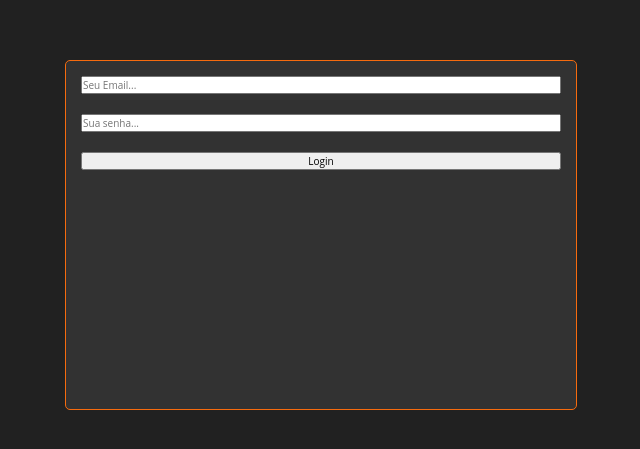
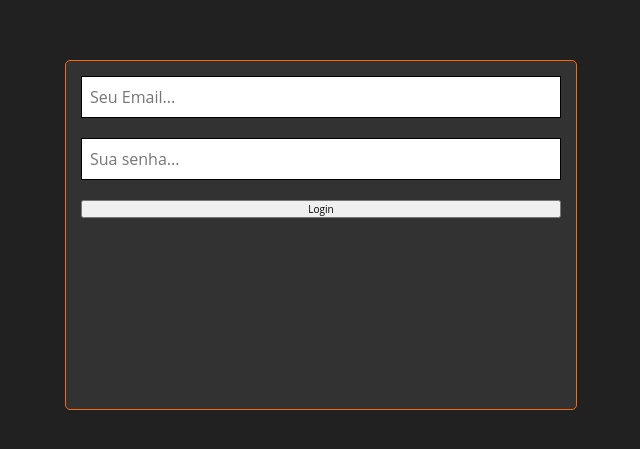
Before and after one commit to YagoFogaca/To-Do-List-React-TS, a React (Vite) app in the folder to-do-list/: page / in a window 1280 px wide. Shown: the part 165-614 px from the top of the page, without its empty margins (319-959 px from the left). Built offline with nearby package versions, Linux system fonts and the light colour scheme.

Commit message:
feat: Input login component styling

```diff
--- a/to-do-list/src/components/input/input.tsx
+++ b/to-do-list/src/components/input/input.tsx
@@ -1,4 +1,5 @@
 import { InputParameter } from '../../utils/types/input-parameter';
+import { InputClass } from './style-input';
 
 export function Input({
   typeP,
@@ -8,12 +9,14 @@ export function Input({
   requiredP,
 }: InputParameter) {
   return (
-    <input
+    <>
+      <InputClass
         type={typeP}
         name={nameP}
         id={idP}
         placeholder={placeholderP}
         required={requiredP}
       />
+    </>
   );
 }
--- a/to-do-list/src/components/input/style-input.ts
+++ b/to-do-list/src/components/input/style-input.ts
@@ -0,0 +1,11 @@
+import styled from 'styled-components';
+
+export const InputClass = styled.input`
+  font-size: 1.6rem;
+  padding: 0.9rem 0.8rem;
+  cursor: text;
+  border: 1px solid #000;
+  &:focus-visible {
+    outline: 0.5px auto #f66b0e;
+  }
+`;
```
Lines whose indentation alone changed are shown as unchanged.
